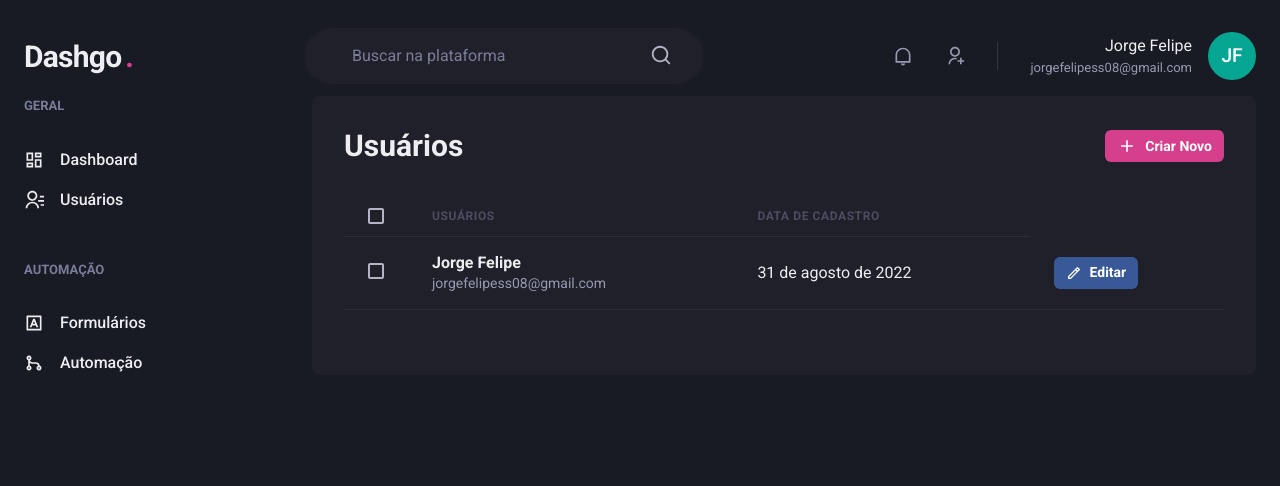
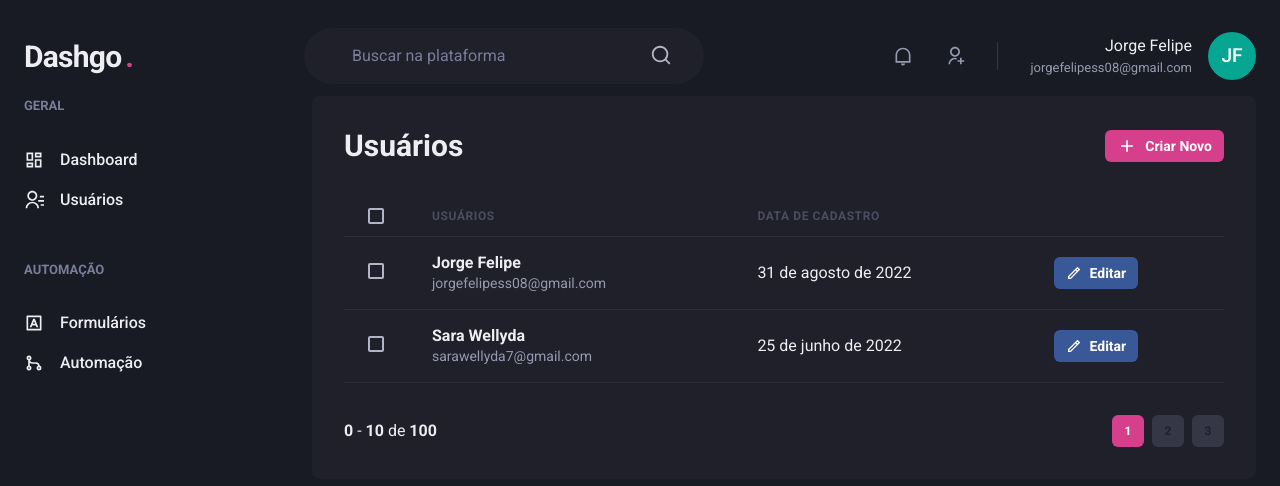
Before and after one commit to LordGordinho/dash-go, a Next.js app: page /users in a window 1280 px wide. Shown: the top 486 px of the page. Built offline with nearby package versions, Linux system fonts and the light colour scheme.

Commit message:
add pagination

```diff
--- /dev/null
+++ b/src/components/Pagination.tsx
@@ -0,0 +1,47 @@
+import { Box, Button, HStack } from "@chakra-ui/react";
+
+export function Pagination(){
+  return(
+    <HStack
+      mt="8"
+      justifyContent="space-between"
+      align="center"
+      spacing="6"
+    >
+      <Box>
+        <strong>0</strong> - <strong>10</strong> de <strong>100</strong>
+      </Box>
+      <HStack spacing="2">
+        <Button
+          size="sm"
+          fontSize="xs"
+          width="4"
+          colorScheme="pink"
+          disabled
+          _disabled={{
+            bg: 'pink.500',
+            cursor: "default"
+          }}
+        > 1 </Button>
+        <Button
+          size="sm"
+          fontSize="xs"
+          width="4"
+          bg="gray.700"
+          _hover={{
+            bg: 'gray.500'
+          }}
+        > 2 </Button>
+        <Button
+          size="sm"
+          fontSize="xs"
+          width="4"
+          bg="gray.700"
+          _hover={{
+            bg: 'gray.500'
+          }}
+        > 3 </Button>
+      </HStack>
+    </HStack>
+  )
+}
--- a/src/pages/users/index.tsx
+++ b/src/pages/users/index.tsx
@@ -1,6 +1,7 @@
 import { Box, Button, Checkbox, Flex, Heading, Icon, Table, Tbody, Td, Text, Th, Thead, Tr } from "@chakra-ui/react";
 import { RiAddLine, RiPencilLine } from "react-icons/ri";
 import { Header } from "../../components/Header";
+import { Pagination } from "../../components/Pagination";
 import { SideBar } from "../../components/SideBar";
 
 export default function UserList() {
@@ -34,6 +35,7 @@
                 </Th>
                 <Th>Usuários</Th>
                 <Th>Data de Cadastro</Th>
+                <Th></Th>
               </Tr>
             </Thead>
             <Tbody>
@@ -62,8 +64,35 @@
                   </Button>
                 </Td>
               </Tr>
+              <Tr>
+                <Td px="6">
+                  <Checkbox colorScheme="pink" />
+                </Td>
+                <Td>
+                  <Box>
+                    <Text fontWeight="bold">Sara Wellyda</Text>
+                    <Text fontSize="sm" color="gray.300">sarawellyda7@gmail.com</Text>
+                  </Box>
+                </Td>
+                <Td>
+                  <Text>25 de junho de 2022</Text>
+                </Td>
+                <Td>
+                  <Button
+                    as="a"
+                    size="sm"
+                    fontSize="sm"
+                    colorScheme="facebook"
+                    leftIcon={<Icon as={RiPencilLine} fontSize="16" />}
+                  >
+                    Editar
+                  </Button>
+                </Td>
+              </Tr>
             </Tbody>
           </Table>
+
+          <Pagination />
         </Box>
       </Flex>
     </Box>
```
Lines whose indentation alone changed are shown as unchanged.
